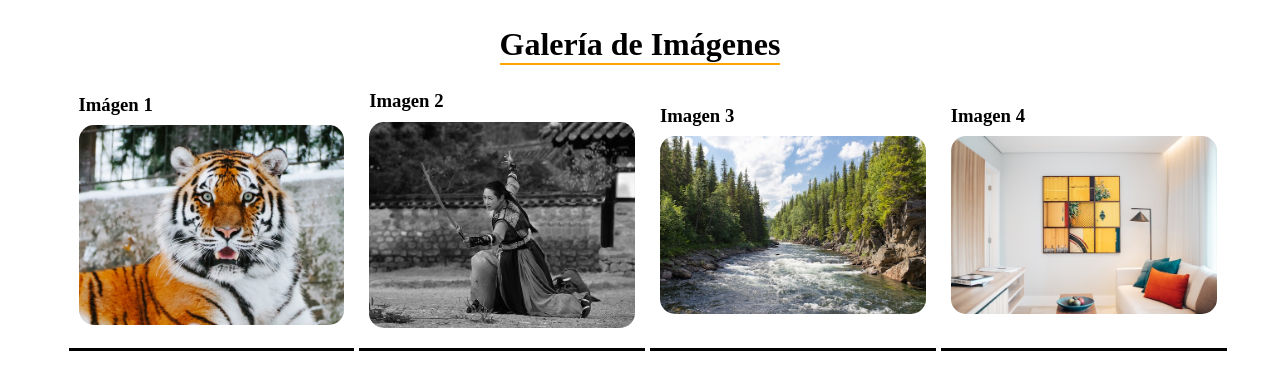
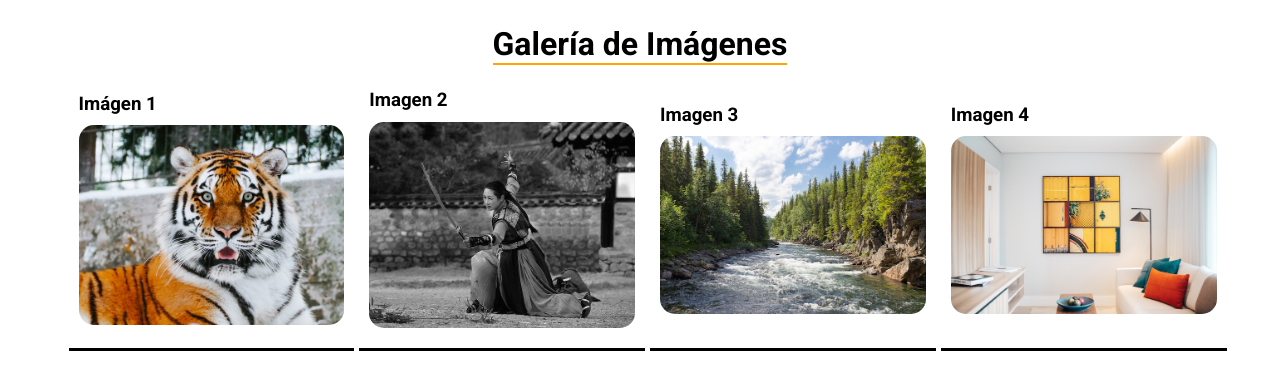
Before and after one commit to Javieravv/ejercicio-sass-images, a plain HTML site: page index.html in a window 1280 px wide. Drawn offline with nearby package versions, Linux system fonts and the light colour scheme; files that its build step writes are made by us from their sources.

Commit message:
Agregar tipo de letra

```diff
--- a/css/estilos.scss
+++ b/css/estilos.scss
@@ -4,6 +4,7 @@
     margin: 0;
     padding: 0;
     box-sizing: border-box;
+    font-family: 'Roboto', sans-serif;
 }
 
 main {
--- a/index.html
+++ b/index.html
@@ -4,6 +4,9 @@
     <meta charset="UTF-8">
     <meta http-equiv="X-UA-Compatible" content="IE=edge">
     <meta name="viewport" content="width=device-width, initial-scale=1.0">
+    <link rel="preconnect" href="https://fonts.googleapis.com">
+    <link rel="preconnect" href="https://fonts.gstatic.com" crossorigin>
+    <link href="https://fonts.googleapis.com/css2?family=Roboto:ital,wght@0,400;0,700;1,900&display=swap" rel="stylesheet">
     <link rel="stylesheet" href="./css/normalize.css">
     <link rel="stylesheet" href="./css/estilos.css">
     <title>Ejercicio Sass - CssGrid</title>
```
